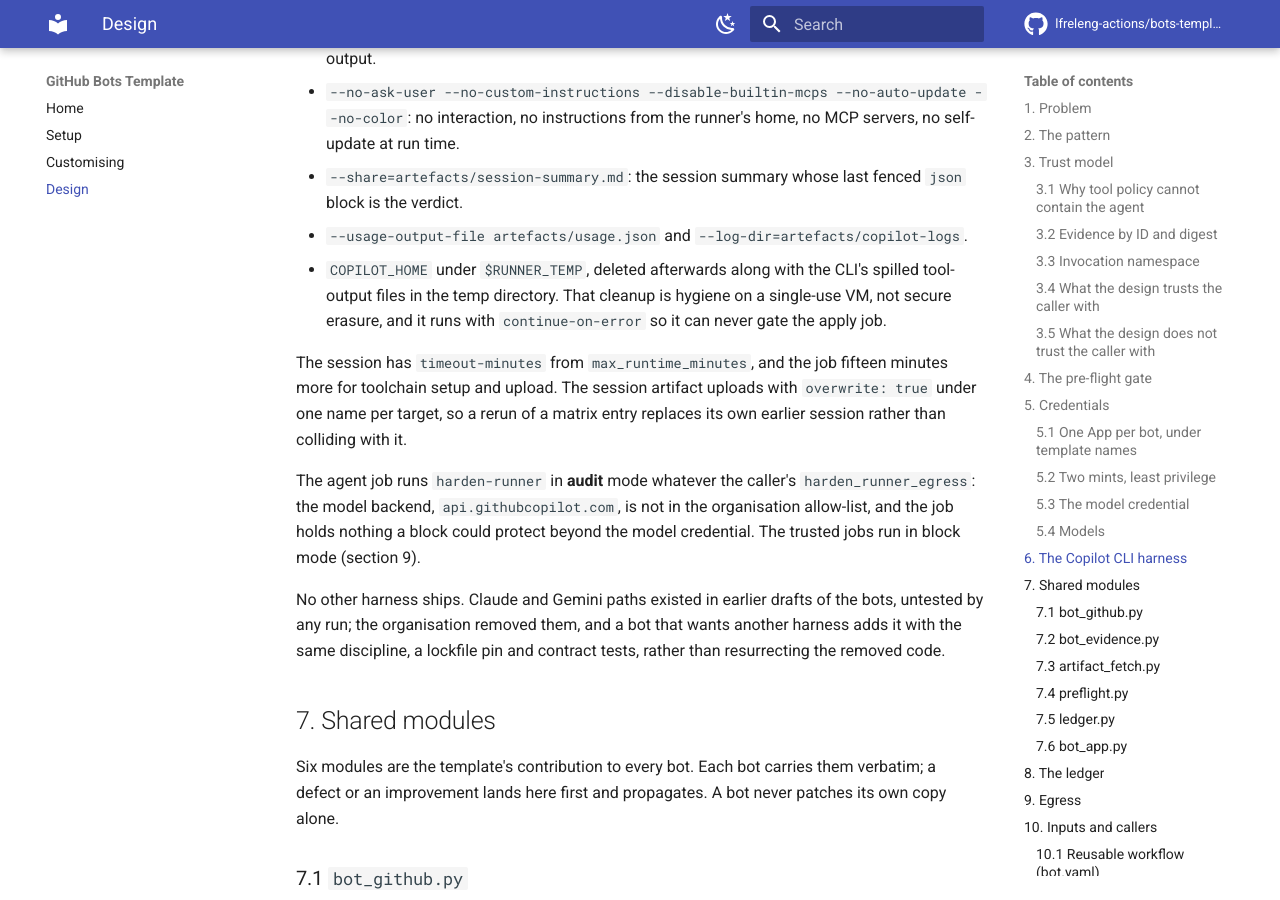
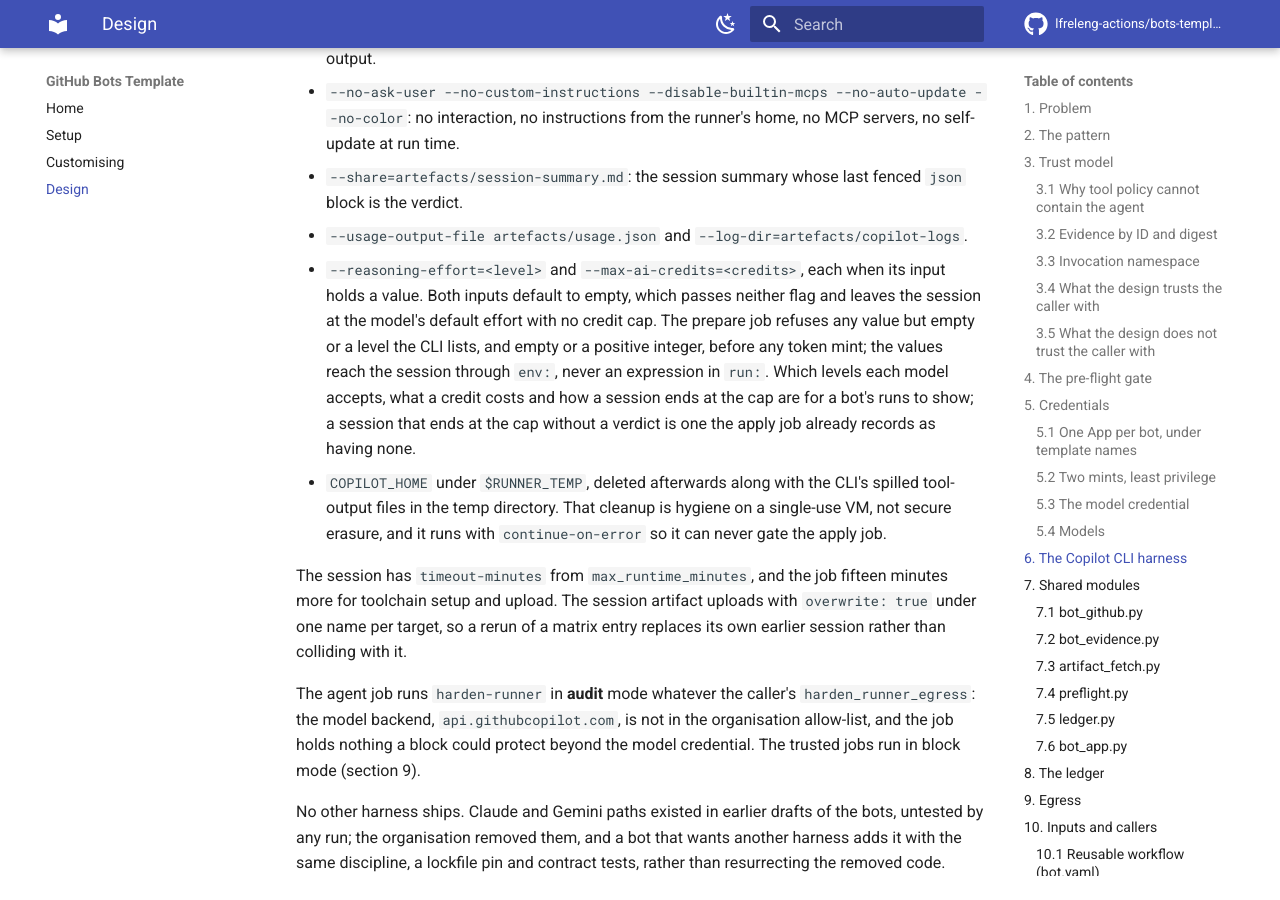
Before and after one commit to lfreleng-actions/bots-template, an MkDocs documentation site: the page built from docs/DESIGN.md, in a window 1280 px wide and 900 px high, scrolled down 6720 px. Built offline with MkDocs 1.6.1 and Material for MkDocs 9.7.7, drawn with Linux system fonts in a browser that asks for light colours; comment, search, counter and statistics services are not loaded; some of the changed text lies outside the part shown.

Commit message:
Feat(workflow): Add effort and credit cap inputs
Two per-session controls of the Copilot CLI were out of the
template's reach: --reasoning-effort, so every session ran at its
model's default, and --max-ai-credits, so only the wall-clock budget
bounded what a session spent.

bot.yaml gains reasoning_effort and max_ai_credits, string inputs
that default to empty. Check inputs refuses any value but empty or a
level the CLI lists, and empty or a positive integer, before any
mint. The agent step adds each flag from env, only when its value is
non-empty, through an array so an empty value passes no argument.
prepare.py checks them again and records them in selection.json, as
null when empty. Both callers' dispatch forms offer them; a scheduled
run forwards them empty, and the secretless PR legs take neither.

Defaults change nothing. Which levels each model accepts, what a
credit costs and how a session ends at the cap are for live runs to
show; a session that ends at the cap without a verdict is one the
apply job already records as having none.

Fixes #54

Co-authored-by: Claude <noreply@anthropic.com>
Signed-off-by: Matthew Watkins <mwatkins@linuxfoundation.org>

```diff
--- a/docs/DESIGN.md
+++ b/docs/DESIGN.md
@@ -314,6 +314,17 @@ The invocation:
   last fenced `json` block is the verdict.
 - `--usage-output-file artefacts/usage.json` and
   `--log-dir=artefacts/copilot-logs`.
+- `--reasoning-effort=<level>` and `--max-ai-credits=<credits>`,
+  each when its input holds a value. Both inputs default to empty,
+  which passes neither flag and leaves the session at the model's
+  default effort with no credit cap. The prepare job refuses any
+  value but empty or a level the CLI lists, and empty or a positive
+  integer, before any token mint; the values reach the session
+  through `env:`, never an expression in `run:`. Which levels each
+  model accepts, what a credit costs and how a session ends at the
+  cap are for a bot's runs to show; a session that ends at the cap
+  without a verdict is one the apply job already records as having
+  none.
 - `COPILOT_HOME` under `$RUNNER_TEMP`, deleted afterwards along with
   the CLI's spilled tool-output files in the temp directory. That
   cleanup is hygiene on a single-use VM, not secure erasure, and it
@@ -574,6 +585,8 @@ through that repository's own review.
 | `org`                                  | string  | required                         | Target owner; live runs require an organisation App                    |
 | `dry_run`                              | boolean | `true`                           | Run the agent and the checks; write nothing                            |
 | `model`                                | string  | `claude-opus-5.5`                | Copilot CLI model identifier, lower-case                               |
+| `reasoning_effort`                     | string  | `''`                             | CLI reasoning effort per session; empty keeps the model's default      |
+| `max_ai_credits`                       | string  | `''`                             | AI credits per session at most, a positive integer; empty, no cap      |
 | `repositories`                         | string  | `''`                             | Repositories to scan; commas and/or spaces; empty scans the owner      |
 | `exclude_repos`                        | string  | `''`                             | Repositories to skip; commas and/or spaces; overrides the bundled list |
 | `max_targets`                          | string  | `'20'`                           | Targets to hand to the agent at most; `0` lifts the cap                |
@@ -600,9 +613,11 @@ through that repository's own review.
 
 <!-- markdownlint-enable MD013 -->
 
-The prepare job validates every numeric input against its range and
-the model against `^[a-z0-9.-]+$` before anything else runs. The
-`repositories` and `exclude_repos` lists go to
+The prepare job validates every numeric input against its range,
+the model against `^[a-z0-9.-]+$`, `reasoning_effort` against the
+CLI's levels and `max_ai_credits` as a positive integer, each
+allowed empty, before anything else runs. The `repositories` and
+`exclude_repos` lists go to
 [`list-splitter-action`](https://github.com/lfreleng-actions/list-splitter-action),
 which splits each on commas and whitespace, drops repeats without
 regard to case, and refuses anything but a bare repository name of
@@ -616,15 +631,17 @@ the tests (see [Customising](CUSTOMISING.md)).
 ### 10.2 Scheduled caller (`bot-cron.yaml`)
 
 Dispatch inputs `dry_run`, `model` (a display-name choice the
-`options` job maps to an identifier), `repositories` and
-`max_targets`. The `schedule:` block ships commented out, with a
-weekday 07:00 UTC example; a workflow needs one live trigger and the
-dispatch form is it until the bot earns a schedule. Scheduled runs
-stay dry-run until the rollout clears them; a manual dispatch takes
-the operator's choice. The caller passes `org` as
-`github.repository_owner`, so a fork's scheduled runs stay inside the
-fork, and pins `assets_repository` and `assets_ref` to its own
-commit. Disabling the workflow in the Actions UI is the kill switch.
+`options` job maps to an identifier), `reasoning_effort`,
+`max_ai_credits`, `repositories` and `max_targets`. A scheduled run
+forwards the two tuning inputs empty. The `schedule:` block ships
+commented out, with a weekday 07:00 UTC example; a workflow needs
+one live trigger and the dispatch form is it until the bot earns a
+schedule. Scheduled runs stay dry-run until the rollout clears them;
+a manual dispatch takes the operator's choice. The caller passes
+`org` as `github.repository_owner`, so a fork's scheduled runs stay
+inside the fork, and pins `assets_repository` and `assets_ref` to
+its own commit. Disabling the workflow in the Actions UI is the kill
+switch.
 
 ### 10.3 Testing caller (`testing.yaml`)
 
@@ -640,8 +657,10 @@ does, so a pull request also proves the trusted jobs' egress.
 
 The full agent session, dry-run with read access alone, runs from
 `workflow_dispatch` instead: a maintainer triggers it against a
-chosen ref with `repositories` and `max_targets`, and it holds the
-model credential alone. The same workflow runs the offline suite
+chosen ref with `repositories`, `max_targets`, `reasoning_effort` and
+`max_ai_credits`, and it holds the model credential alone. The
+secretless legs take neither tuning input. The same workflow runs
+the offline suite
 under `uv run --locked` and builds the documentation with
 `mkdocs build --strict`.
 
@@ -802,6 +821,8 @@ shared modules rely on.
   "org": "lfreleng-actions",
   "dry_run": true,
   "model": "claude-opus-5.5",
+  "reasoning_effort": null,
+  "max_ai_credits": null,
   "targets": [
     {
       "key": "repo-157",
@@ -821,7 +842,9 @@ name that scopes the write mint; `number` is the issue or pull
 request; `head_sha` is the commit the agent looked at. A bot adds
 whatever its packet and its offline check need to each target, and
 top-level fields such as skip counts; the agent's packet step
-projects one target out of this file by `key`.
+projects one target out of this file by `key`. `reasoning_effort`
+is the CLI level the run's sessions used, and `max_ai_credits` the
+cap as an integer; each is `null` when its input was empty.
 
 ### 15.2 `matrix.json` (prepare to workflow)
 
```
Also changed, not shown: docs/CUSTOMISING.md (+9 -0 lines), 6 other files.
